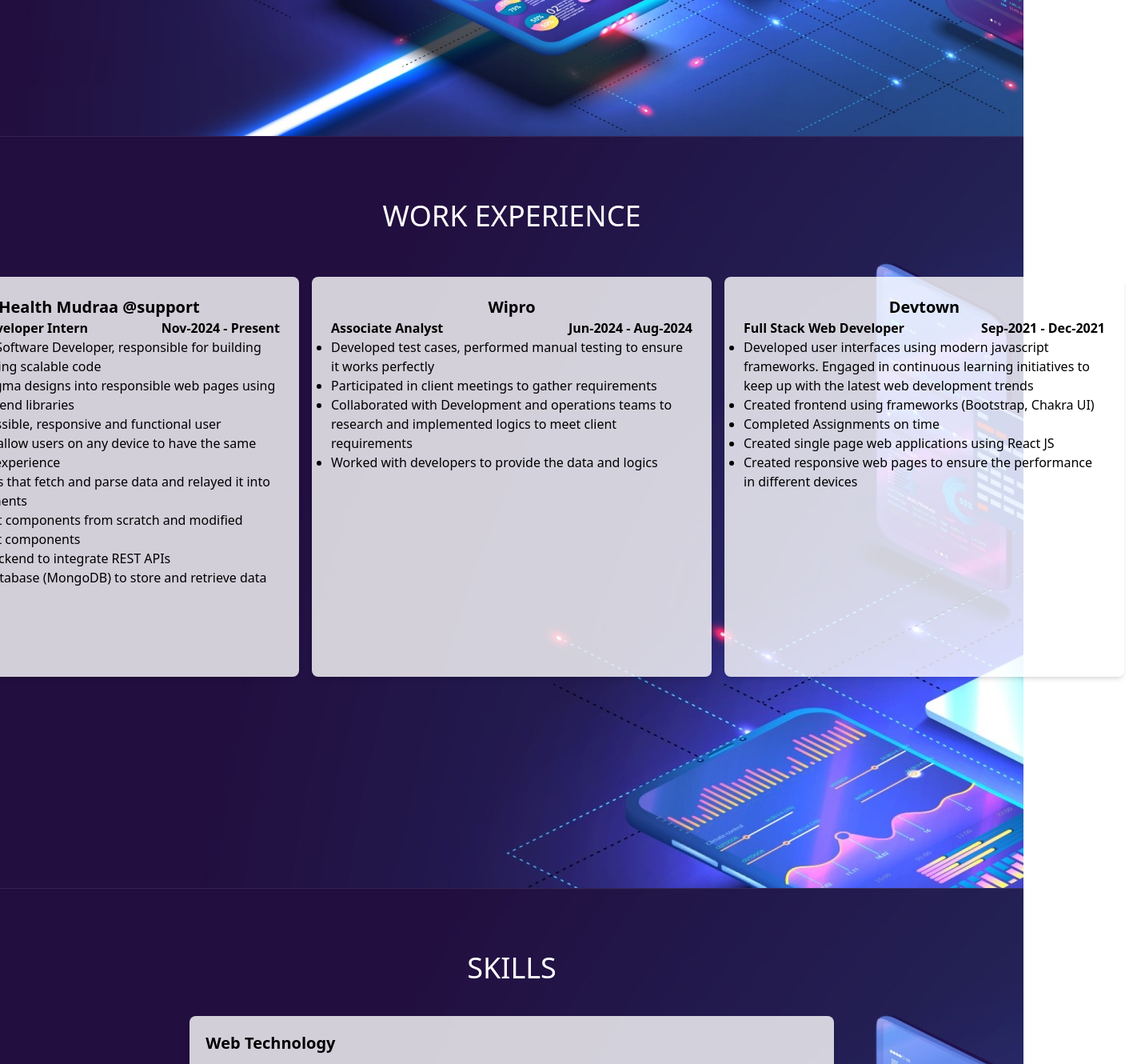
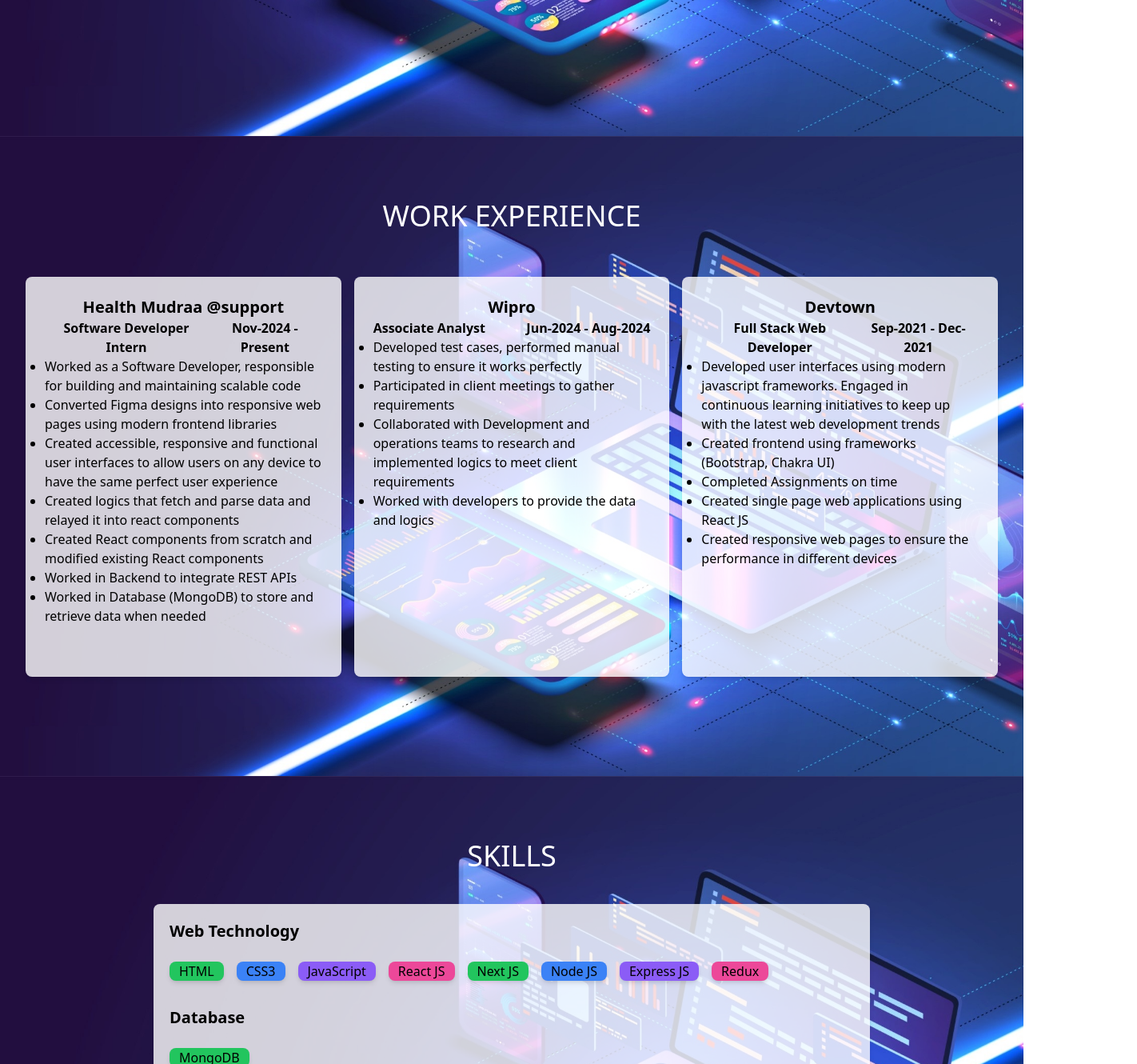
Before and after one commit to Angel-12314/Portfolio, a React (Create React App) app: page / in a window 1280 px wide. Shown: the part 1470-2800 px from the top of the page at 80% size, 1422 px wide, since content can reach past the window. Built offline with nearby package versions, Linux system fonts and the light colour scheme.

Commit message:
Add files via upload

```diff
--- a/src/Components/Experience.js
+++ b/src/Components/Experience.js
@@ -1,56 +1,100 @@
 import HeroImg from "../assets/hero.jpg";
-import { BsLinkedin } from "react-icons/bs";
-import { FaGithub } from "react-icons/fa";
-import { SiLeetcode } from "react-icons/si";
 
+export default function Experience() {
+  return (
+    <div
+      style={{ backgroundImage: `url(${HeroImg})` }}
+      className="bg-cover md:h-screen bg-center"
+    >
+      <h1 className="pt-20 text-4xl text-white text-center mb-5">
+        WORK EXPERIENCE
+      </h1>
 
-export default function Header() {
-    return <div style={{ backgroundImage: `url(${HeroImg})` }}>
-        <h1 className="pt-20 text-4xl text-white text-center mb-5">WORK EXPERIENCE</h1>
-        <div
-      className="flex h-screen bg-cover bg-center  justify-center"
+      <div className="flex justify-center px-4">
+        <div className="flex flex-col md:flex-row gap-4 p-4 mt-5 max-w-[1600px] w-full">
+          <div className="bg-white/80 p-6 rounded-lg shadow-md h-auto w-full md:w-[500px] text-center">
+            <h2 className="text-xl font-bold">Health Mudraa @support</h2>
+            <p className="flex justify-between font-bold">
+              Software Developer Intern
+              <div className="pr-0 font-bold">Nov-2024 - Present</div>
+            </p>
+            <ul className="text-left list-disc">
+              <li>
+                Worked as a Software Developer, responsible for building and
+                maintaining scalable code
+              </li>
+              <li>
+                Converted Figma designs into responsive web pages using modern
+                frontend libraries
+              </li>
+              <li>
+                Created accessible, responsive and functional user interfaces to
+                allow users on any device to have the same perfect user
+                experience
+              </li>
+              <li>
+                Created logics that fetch and parse data and relayed it into
+                react components
+              </li>
+              <li>
+                Created React components from scratch and modified existing
+                React components
+              </li>
+              <li>Worked in Backend to integrate REST APIs</li>
+              <li>
+                Worked in Database (MongoDB) to store and retrieve data when
+                needed
+              </li>
+            </ul>
+          </div>
 
-    >
-
-      <div className="flex flex-col md:flex-row gap-4 p-4 mt-5">
-        <div className="bg-white/80 p-6 rounded-lg shadow-md w-[500px] text-center h-[500px]">
-          <h2 className="text-xl font-bold">Health Mudraa @support</h2>
-          <p className="flex justify-between font-bold" >Software Developer Intern<div className="pr-0 font-bold">Nov-2024 - Present</div></p>
+          <div className="bg-white/80 p-6 rounded-lg shadow-md h-[500px] w-full md:w-[500px] text-center">
+            <h2 className="text-xl font-bold">Wipro</h2>
+            <p className="flex justify-between font-bold">
+              Associate Analyst
+              <div className="pr-0 font-bold">Jun-2024 - Aug-2024</div>
+            </p>
             <ul className="text-left list-disc">
-            <li>Worked as a Software Developer, responsible for building and maintaining scalable code</li>
-            <li>Converted Figma designs into responsible web pages using modern frontend libraries</li>
-            <li>Created accessible, responsive and functional user interfaces to allow users on any device to have the same perfect user experience</li>
-            <li>Created logics that fetch and parse data and relayed it into react components</li>
-            <li>Created React components from scratch and modified existing React components</li>
-            <li>Worked in Backend to integrate REST APIs</li>
-            <li>Worked in Database (MongoDB) to store and retrieve data when needed</li>
-          </ul>
-
-        </div>
-        <div className="bg-white/80 p-6 rounded-lg shadow-md w-[500px] text-center h-[500px]">
-          <h2 className="text-xl font-bold">Wipro</h2>
-          <p className="flex justify-between font-bold">Associate Analyst<div className="pr-0 font-bold">Jun-2024 - Aug-2024</div></p>
-          <ul className="text-left list-disc">
-            <li>Developed test cases, performed manual testing to ensure it works perfectly </li>
+              <li>
+                Developed test cases, performed manual testing to ensure it
+                works perfectly
+              </li>
               <li>Participated in client meetings to gather requirements</li>
-            <li>Collaborated with Development and operations teams to research and implemented logics to meet client requirements</li>
+              <li>
+                Collaborated with Development and operations teams to research
+                and implemented logics to meet client requirements
+              </li>
               <li>Worked with developers to provide the data and logics</li>
             </ul>
+          </div>
 
-        </div>
-        <div className="bg-white/80 p-6 rounded-lg shadow-md w-[500px] text-center h-[500px]">
+          <div className="bg-white/80 p-6 rounded-lg shadow-md h-[500px] w-full md:w-[500px] text-center">
             <h2 className="text-xl font-bold">Devtown</h2>
-          <p className="flex justify-between font-bold">Full Stack Web Developer<div className="pr-0 font-bold">Sep-2021 - Dec-2021</div></p>
+            <p className="flex justify-between font-bold">
+              Full Stack Web Developer
+              <div className="pr-0 font-bold">Sep-2021 - Dec-2021</div>
+            </p>
             <ul className="text-left list-disc">
-            <li>Developed user interfaces using modern javascript frameworks. Engaged in continuous learning initiatives to keep up with the latest web development trends</li>
-            <li>Created frontend using frameworks (Bootstrap, Chakra UI)</li>
+              <li>
+                Developed user interfaces using modern javascript frameworks.
+                Engaged in continuous learning initiatives to keep up with the
+                latest web development trends
+              </li>
+              <li>
+                Created frontend using frameworks (Bootstrap, Chakra UI)
+              </li>
               <li>Completed Assignments on time</li>
-            <li>Created single page web applications using React JS</li>
-            <li>Created responsive web pages to ensure the performance in different devices</li>
+              <li>
+                Created single page web applications using React JS
+              </li>
+              <li>
+                Created responsive web pages to ensure the performance in
+                different devices
+              </li>
             </ul>
-
           </div>
         </div>
       </div>
     </div>
+  );
 }
--- a/src/Components/Skills.js
+++ b/src/Components/Skills.js
@@ -1,56 +1,71 @@
 import HeroImg from "../assets/hero.jpg";
-import { BsLinkedin } from "react-icons/bs";
-import { FaGithub } from "react-icons/fa";
-import { SiLeetcode } from "react-icons/si";
 
+export default function Skills() {
+  return (
+    <div
+      style={{ backgroundImage: `url(${HeroImg})` }}
+      className="bg-cover md:h-screen bg-center"
+    >
+      <h1 className="pt-20 text-4xl text-white text-center mb-5">SKILLS</h1>
+      <div className="flex h-auto md:h-auto justify-center px-4">
+        <div className="rounded-lg shadow-md bg-white/80 p-5 w-full max-w-4xl mt-5 mb-5">
 
-export default function Header() {
-
-    return  <div style={{ backgroundImage: `url(${HeroImg})` }}>
-        <h1 className="pt-20 text-4xl text-white text-center mb-5">SKILLS</h1>
-        <div className="flex h-screen bg-cover bg-center justify-center">
-
-      <div className="rounded-lg shadow-md bg-white/80 p-5 w-auto mt-5 h-[450px]">
-        <div className="w-auto">
+          {/* Web Tech */}
+          <div className="w-full">
             <h2 className="text-xl font-bold">Web Technology</h2>
-          <br/>
-          <ul className=" flex text-left">
-            <li className="bg-green-500 flex text-left  rounded-lg shadow-md px-3 mr-4" >HTML</li>
-            <li className="bg-blue-500 flex text-left rounded-lg shadow-md px-3  mr-4">CSS3</li>
-            <li className="bg-violet-500 flex text-left rounded-lg shadow-md px-3 mr-4">JavaScript</li>
-            <li className="bg-pink-500 flex text-left rounded-lg shadow-md px-3 mr-4">React JS</li>
-            <li className="bg-green-500 flex text-left  rounded-lg shadow-md px-3 mr-4" >Next JS</li>
-            <li className="bg-blue-500 flex text-left rounded-lg shadow-md px-3  mr-4">Node JS</li>
-            <li className="bg-violet-500 flex text-left rounded-lg shadow-md px-3 mr-4">Express JS</li>
-            <li className="bg-pink-500 flex text-left rounded-lg shadow-md px-3 mr-4">Redux</li>
+            <br className="hidden md:block"/>
+            <ul className="flex flex-wrap text-left">
+              <li className="bg-green-500 rounded-lg shadow-md px-3 mr-4 mb-2">HTML</li>
+              <li className="bg-blue-500 rounded-lg shadow-md px-3 mr-4 mb-2">CSS3</li>
+              <li className="bg-violet-500 rounded-lg shadow-md px-3 mr-4 mb-2">JavaScript</li>
+              <li className="bg-pink-500 rounded-lg shadow-md px-3 mr-4 mb-2">React JS</li>
+              <li className="bg-green-500 rounded-lg shadow-md px-3 mr-4 mb-2">Next JS</li>
+              <li className="bg-blue-500 rounded-lg shadow-md px-3 mr-4 mb-2">Node JS</li>
+              <li className="bg-violet-500 rounded-lg shadow-md px-3 mr-4 mb-2">Express JS</li>
+              <li className="bg-pink-500 rounded-lg shadow-md px-3 mr-4 mb-2">Redux</li>
             </ul>
           </div>
-        <br/>
-        <div className="w-auto">
+
+          <br />
+
+          {/* Database */}
+          <div className="w-full">
             <h2 className="text-xl font-bold">Database</h2>
-          <br/>
-          <ul className=" flex text-left">
-            <li className="bg-green-500 flex text-left  rounded-lg shadow-md px-3 mr-4" >MongoDB</li>
+            <br className="hidden md:block"/>
+            <ul className="flex flex-wrap text-left">
+              <li className="bg-green-500 rounded-lg shadow-md px-3 mr-4 mb-2">MongoDB</li>
             </ul>
           </div>
-        <br/>
-        <div className="w-auto">
+
+          <br />
+
+          {/* Framework */}
+          <div className="w-full">
             <h2 className="text-xl font-bold">Framework</h2>
-          <br/>
-          <ul className=" flex text-left">
-            <li className="bg-green-500 flex text-left  rounded-lg shadow-md px-3 mr-4" >Tailwind CSS</li><li className="bg-blue-500 flex text-left rounded-lg shadow-md px-3  mr-4">BootStrap</li><li className="bg-violet-500 flex text-left rounded-lg shadow-md px-3 mr-4">Chakra UI</li><li className="bg-pink-500 flex text-left rounded-lg shadow-md px-3 mr-4">Flask</li>
+            <br className="hidden md:block"/>
+            <ul className="flex flex-wrap text-left">
+              <li className="bg-green-500 rounded-lg shadow-md px-3 mr-4 mb-2">Tailwind CSS</li>
+              <li className="bg-blue-500 rounded-lg shadow-md px-3 mr-4 mb-2">BootStrap</li>
+              <li className="bg-violet-500 rounded-lg shadow-md px-3 mr-4 mb-2">Chakra UI</li>
+              <li className="bg-pink-500 rounded-lg shadow-md px-3 mr-4 mb-2">Flask</li>
             </ul>
           </div>
-        <br/>
-        <div className="w-auto">
+
+          <br />
+
+          {/* Tools */}
+          <div className="w-full">
             <h2 className="text-xl font-bold">Tools</h2>
-          <br/>
-          <ul className=" flex text-left">
-            <li className="bg-green-500 flex text-left  rounded-lg shadow-md px-3 mr-4" >VS Code</li><li className="bg-blue-500 flex text-left rounded-lg shadow-md px-3  mr-4">Github</li><li className="bg-pink-500 flex text-left rounded-lg shadow-md px-3 mr-4">PyCharm</li>
+            <br className="hidden md:block"/>
+            <ul className="flex flex-wrap text-left">
+              <li className="bg-green-500 rounded-lg shadow-md px-3 mr-4 mb-2">VS Code</li>
+              <li className="bg-blue-500 rounded-lg shadow-md px-3 mr-4 mb-2">Github</li>
+              <li className="bg-pink-500 rounded-lg shadow-md px-3 mr-4 mb-2">PyCharm</li>
             </ul>
+          </div>
+
         </div>
       </div>
     </div>
-    </div>
-
+  );
 }
```
Also changed, not shown: src/Components/About.js (+18 -12 lines). Lines whose indentation alone changed are shown as unchanged.
